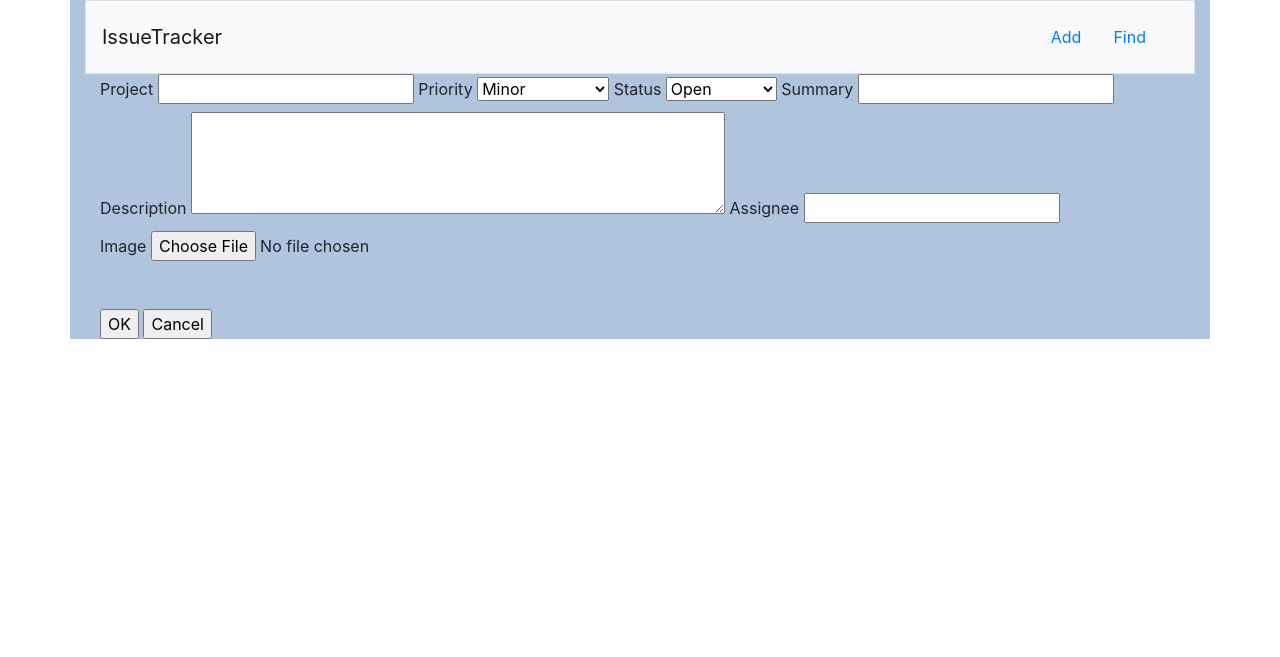
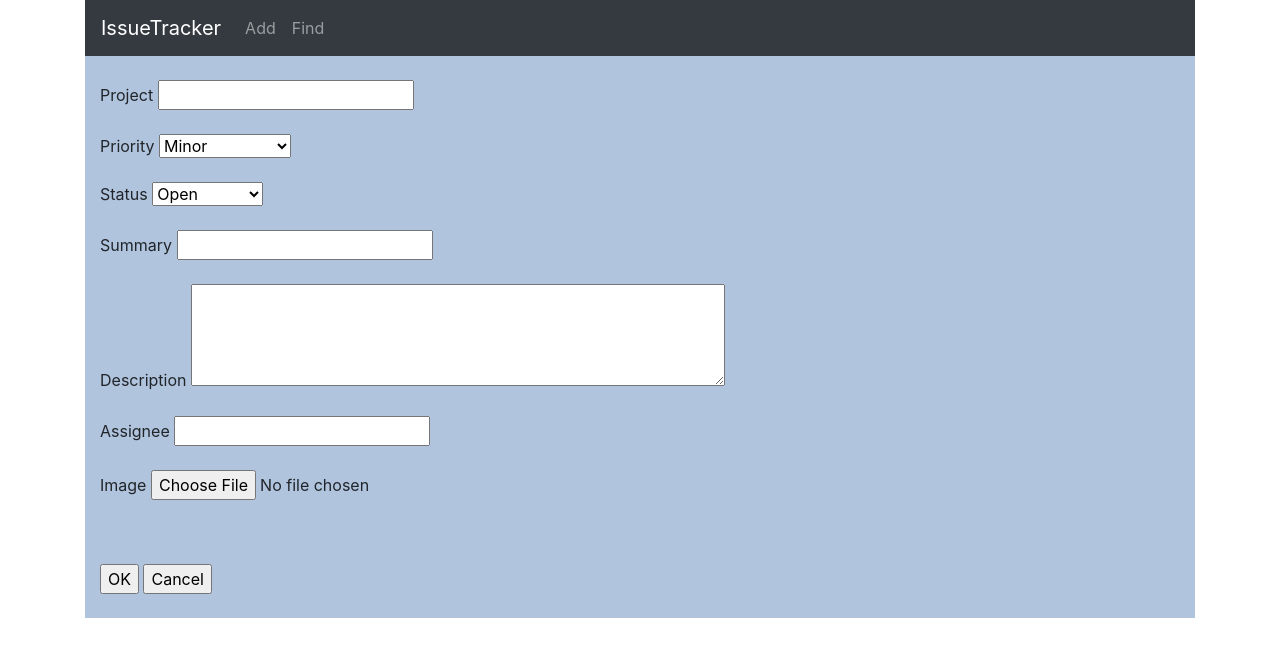
Before and after one commit to chgarden/IssueTracker, a Flask app: page /add in a window 1280 px wide. Shown: the top 657 px of the page. Run offline with Flask 2, Linux system fonts and the light colour scheme; some libraries are stand-ins or nearby versions.

Commit message:
Cosmetic updates
Fixed nav bar, field layout, padding, made flash messages more noticeable

```diff
--- a/main.py
+++ b/main.py
@@ -11,6 +11,8 @@ from flask_sqlalchemy import SQLAlchemy
 from datetime import datetime
 import pymysql
 from sqlalchemy.util import b64encode
+
+
 
 pymysql.install_as_MySQLdb()
 ALLOWED_EXTENSIONS = {"jpg", "jpeg", "pdf", "png"}
--- a/templates/add.html
+++ b/templates/add.html
@@ -5,17 +5,21 @@
           {% with messages = get_flashed_messages() %}
             {% if messages %}
                 {% for msg in messages %}
-                    <p>{{ msg }}</p>
+                    <div class="pt-2 bg-white"><h3>{{ msg }}</h3></div>
                 {% endfor %}
             {% endif %}
         {% endwith %}
 
-        <div class="container" style="background-color: lightsteelblue">
-            <label>Project
-                <input type="text" name="project" maxlength="40" required/>
+
+        <div class="pt-4 form-group">
+            <label for="project" >Project
+                <input type="text" name="project" id="project" maxlength="40" required/>
             </label>
-            <label>Priority
-                <select name="priority">
+        </div>
+
+        <div class="form-group">
+            <label for="priority">Priority
+                <select name="priority" id="priority">
                     <option value="Minor">Minor</option>
                     <option value="Normal">Normal</option>
                     <option value="Major">Major</option>
@@ -24,7 +28,10 @@
 
                 </select>
             </label>
-            <label>Status
+        </div>
+
+        <div class="form-group">
+            <label for="status">Status
                 <select name="status" id="status">
                     <option value="Open">Open</option>
                     <option value="In-Progress">In-Progress</option>
@@ -34,15 +41,27 @@
 
                 </select>
             </label>
-            <label>Summary
-                <input type="input" name="summary" maxlength="50" required/>
+        </div>
+
+        <div class="form-group">
+            <label for="status">Summary
+                <input type="input" name="summary" id="summary" maxlength="50" required/>
             </label>
+        </div>
+
+        <div class="form-group">
             <label>Description
-                <textarea name="description" rows="4" cols="50" maxlength="500" required></textarea>
+                <textarea name="description" id="description" rows="4" cols="50" maxlength="500" required></textarea>
             </label>
+        </div>
+
+        <div class="form-group">
             <label>Assignee
                 <input type="input" name="assignee" maxlength="40" required/>
             </label>
+        </div>
+
+        <div class="form-group">
             <label>Image
                 <input type="file"
                        name="file"
@@ -50,7 +69,11 @@
                        onchange="loadFile(event)"
                        oninput="filesize(this);"/>
             </label>
+        </div>
+
+        <div class="form-group">
             <p><img id="attached_image" width="400"/></p>
+        </div>
         <script>
             function filesize(elem) {
                 document.cookie = `filesize=${elem.files[0].size}`
@@ -63,11 +86,9 @@
                 image.src = URL.createObjectURL(event.target.files[0]);
             };
         </script>
-
+        <div class="pb-4 form-group">
             <input type="submit" name="submit" value="OK"/>
             <input type="submit" name="submit" value="Cancel" onclick="window.history.go(-1); return false;"/>
-
         </div>
-
     </form>
 {% endblock %}
--- a/templates/base.html
+++ b/templates/base.html
@@ -8,16 +8,22 @@
 </head>
 <body>
 
-<div class="container" style="background-color: lightsteelblue">
-    <nav class="navbar navbar-light  bg-light border">
-        <a class="navbar-brand " href="/">IssueTracker</a>
-        <div class="navbar" id="navbarNavAltMarkup">
-                <a class="nav-item nav-link" href="/add">Add</a>
-                <a class="nav-item nav-link" href="/find">Find</a>
-        </div>
+<div class="container" style="background-color: white">
+    <nav class="navbar navbar-expand-sm bg-dark navbar-dark">
+         <a class="navbar-brand " href="/">IssueTracker</a>
+        <ul class="navbar-nav">
+            <li class="nav-item">
+                <a class="nav-link" href="/add">Add</a>
+            </li>
+            <li class="nav-item">
+                <a class="nav-link" href="/find">Find</a>
+            </li>
+        </ul>
     </nav>
-   {% block content %}{% endblock %}
-</div>
+    <div class="container" style="background-color: lightsteelblue">
+    {% block content %}{% endblock %}
+    </div>
+
 <script src="https://code.jquery.com/jquery-3.3.1.slim.min.js"
         integrity="sha384-q8i/X+965DzO0rT7abK41JStQIAqVgRVzpbzo5smXKp4YfRvH+8abtTE1Pi6jizo"
         crossorigin="anonymous"></script>
--- a/templates/index.html
+++ b/templates/index.html
@@ -1,17 +1,17 @@
 {% extends "base.html" %}
 
 {% block content %}
+    <form action="" method="POST" enctype="multipart/form-data">
 
-    <form action="" method="POST" enctype="multipart/form-data">
         {% with messages = get_flashed_messages() %}
             {% if messages %}
                 {% for msg in messages %}
-                    <p>{{ msg }}</p>
+                    <div class="pt-2 bg-white"><h3>{{ msg }}</h3></div>
                 {% endfor %}
             {% endif %}
         {% endwith %}
 
-        <table class="table">
+        <table class="table table-striped">
 
             <tr>
                 <th>Issue ID</th>
```
Also changed, not shown: templates/find.html (+6 -6 lines), templates/update.html (+38 -2 lines). Lines whose indentation alone changed are shown as unchanged.
